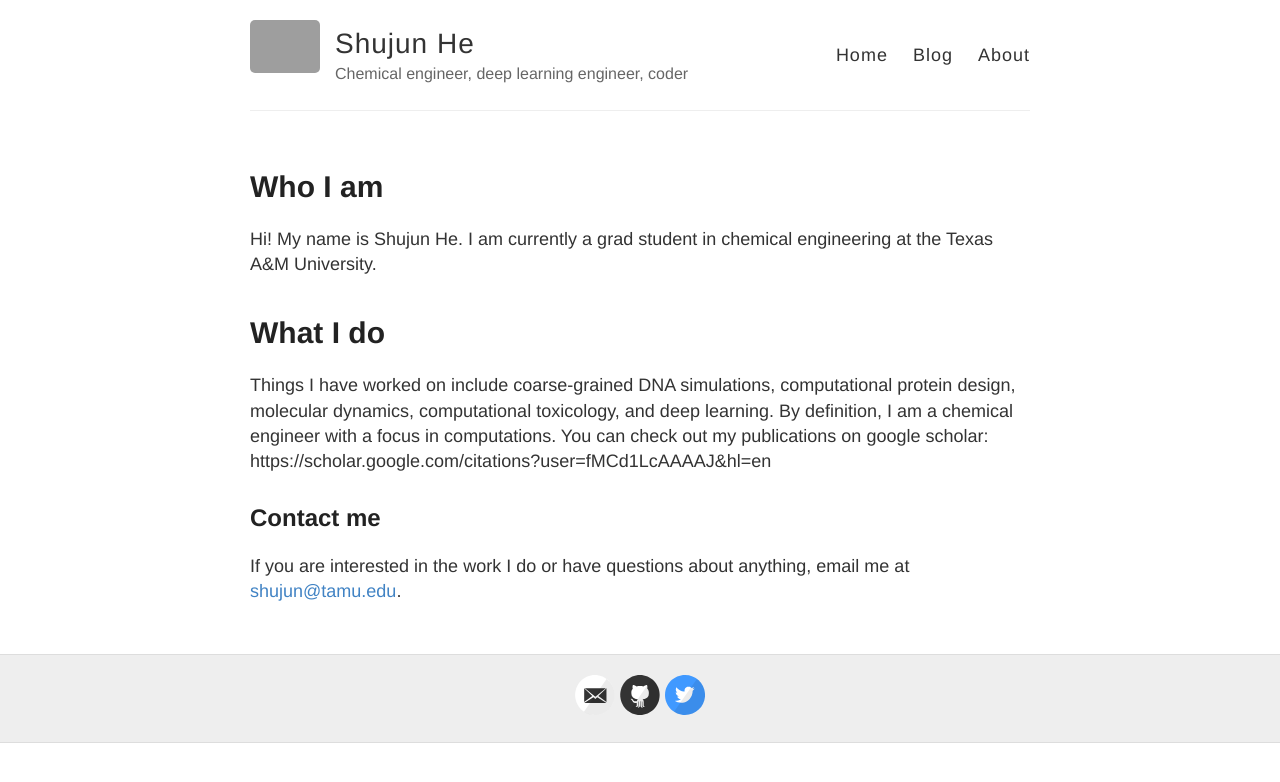
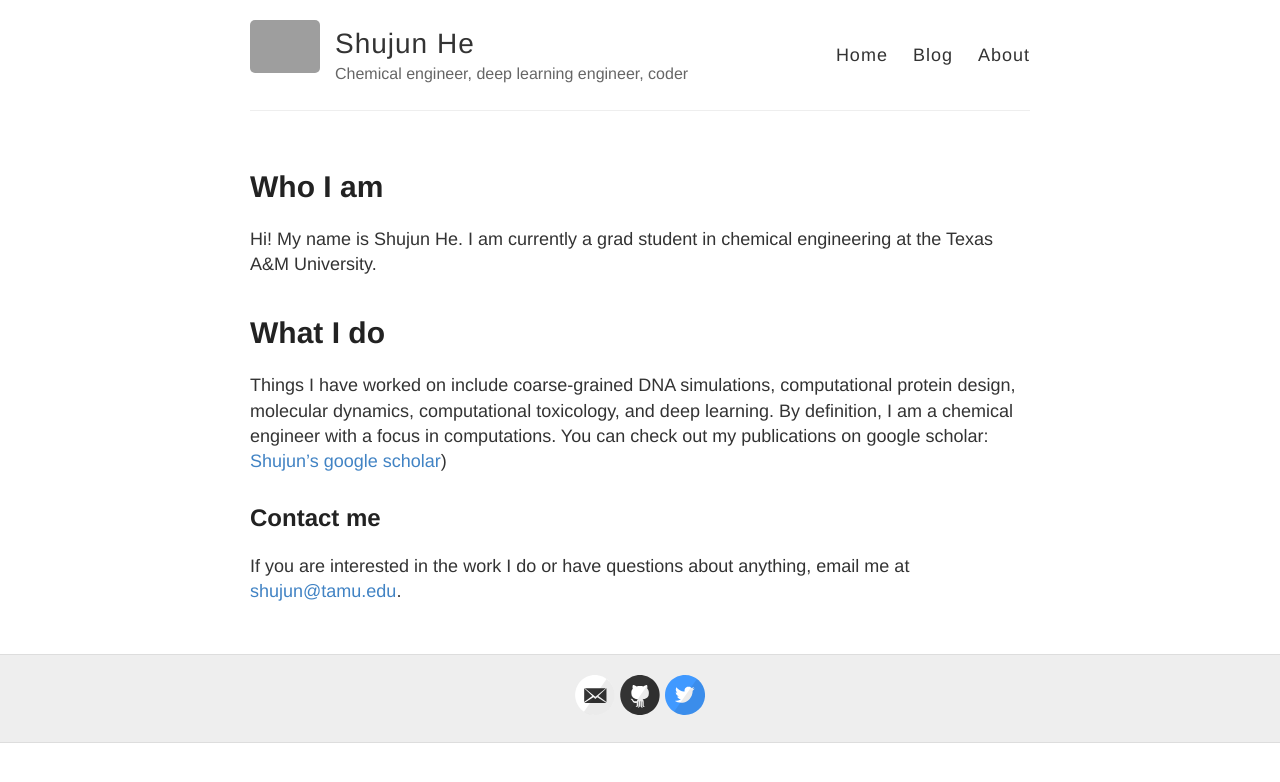
Before and after one commit to Shujun-He/shujun-he.github.io, a Jekyll site: the page built from about.md, in a window 1280 px wide. Shown: the top 782 px of the page. Built offline with Jekyll 4.4.1, drawn with Linux system fonts in a browser that asks for light colours; grey boxes are pictures that could not be loaded.

Commit message:
Update about.md

```diff
--- a/about.md
+++ b/about.md
@@ -9,7 +9,8 @@ Hi! My name is Shujun He. I am currently a grad student in chemical engineering
 # What I do
 
 Things I have worked on include coarse-grained DNA simulations, computational protein design, molecular dynamics, computational toxicology, and deep learning. By definition, I am
-a chemical engineer with a focus in computations. You can check out my publications on google scholar: https://scholar.google.com/citations?user=fMCd1LcAAAAJ&hl=en
+a chemical engineer with a focus in computations. You can check out my publications on google scholar: [Shujun's google scholar](https://scholar.google.com/citations?user=fMCd1LcAAAAJ&hl=en))
+
 
 ## Contact me
 
```
